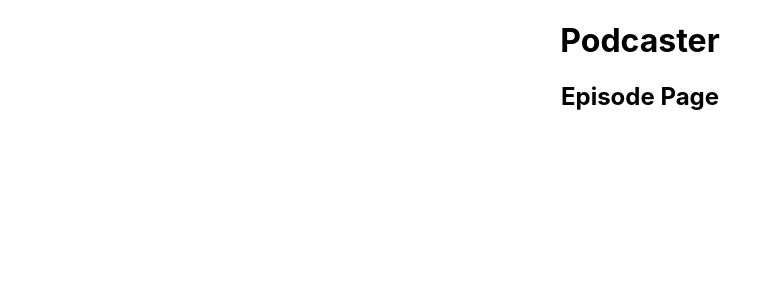
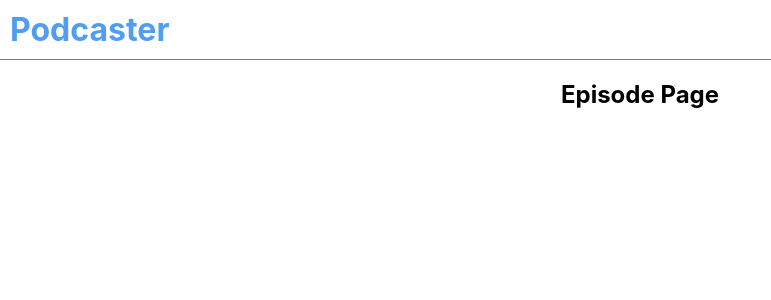
Before and after one commit to juanmameza/podcaster, a React (Create React App) app: page /podcast/1/episode/1 in a window 1280 px wide. Shown: the top 300 px of the page, without its empty margins (0-771 px from the left). Built offline with nearby package versions, Linux system fonts and the light colour scheme.

Commit message:
fix: add header styles

```diff
--- /dev/null
+++ b/src/components/Header.css
@@ -0,0 +1,13 @@
+.header {
+    display: flex;
+    flex-direction: row;
+    justify-content: space-between;
+    border-bottom: 1px solid gray;
+    padding: 10px;
+}
+
+.header > h1 {
+    cursor: pointer;
+    color: #509DF4;
+    margin: 0;
+}
--- a/src/components/Header.tsx
+++ b/src/components/Header.tsx
@@ -2,6 +2,7 @@ import React from "react";
 import Loader from "./Loader";
 import { useSelector } from "react-redux";
 import { selectLoading } from "../redux/selectors";
+import "./Header.css"
 
 type Props = {
   onClickHome: () => void;
@@ -11,7 +12,7 @@ const Header: React.FC<Props> = ({ onClickHome }) => {
   const isLoading = useSelector(selectLoading);
 
   return (
-    <header>
+    <header className='header'>
       <h1 onClick={onClickHome}>Podcaster</h1>
       {isLoading && <Loader />}
     </header>
--- a/src/components/Loader.css
+++ b/src/components/Loader.css
@@ -1,46 +1,10 @@
-.lds-ripple {
-    display: inline-block;
-    position: relative;
-    width: 80px;
-    height: 80px;
-  }
-  .lds-ripple div {
-    position: absolute;
-    border: 4px solid #cef;
-    opacity: 1;
-    border-radius: 50%;
-    animation: lds-ripple 1s cubic-bezier(0, 0.2, 0.8, 1) infinite;
-  }
-  .lds-ripple div:nth-child(2) {
-    animation-delay: -0.5s;
-  }
-  @keyframes lds-ripple {
-    0% {
-      top: 36px;
-      left: 36px;
-      width: 0;
-      height: 0;
-      opacity: 0;
-    }
-    4.9% {
-      top: 36px;
-      left: 36px;
-      width: 0;
-      height: 0;
-      opacity: 0;
-    }
-    5% {
-      top: 36px;
-      left: 36px;
-      width: 0;
-      height: 0;
-      opacity: 1;
-    }
-    100% {
-      top: 0px;
-      left: 0px;
-      width: 72px;
-      height: 72px;
-      opacity: 0;
-    }
-  }
+.custom-loader {
+  width:25px;
+  height:25px;
+  border-radius:50%;
+  border:4px solid;
+  border-color:#E4E4ED;
+  border-right-color: #509DF4;
+  animation:s2 1s infinite linear;
+}
+@keyframes s2 {to{transform: rotate(1turn)}}
--- a/src/components/Loader.tsx
+++ b/src/components/Loader.tsx
@@ -2,7 +2,7 @@ import React from 'react';
 import './Loader.css'
 
 const Loader = () => {
-    return <div className="lds-ripple"><div></div><div></div></div>
+    return <div className="custom-loader"></div>
 }
 
 export default Loader;
```
